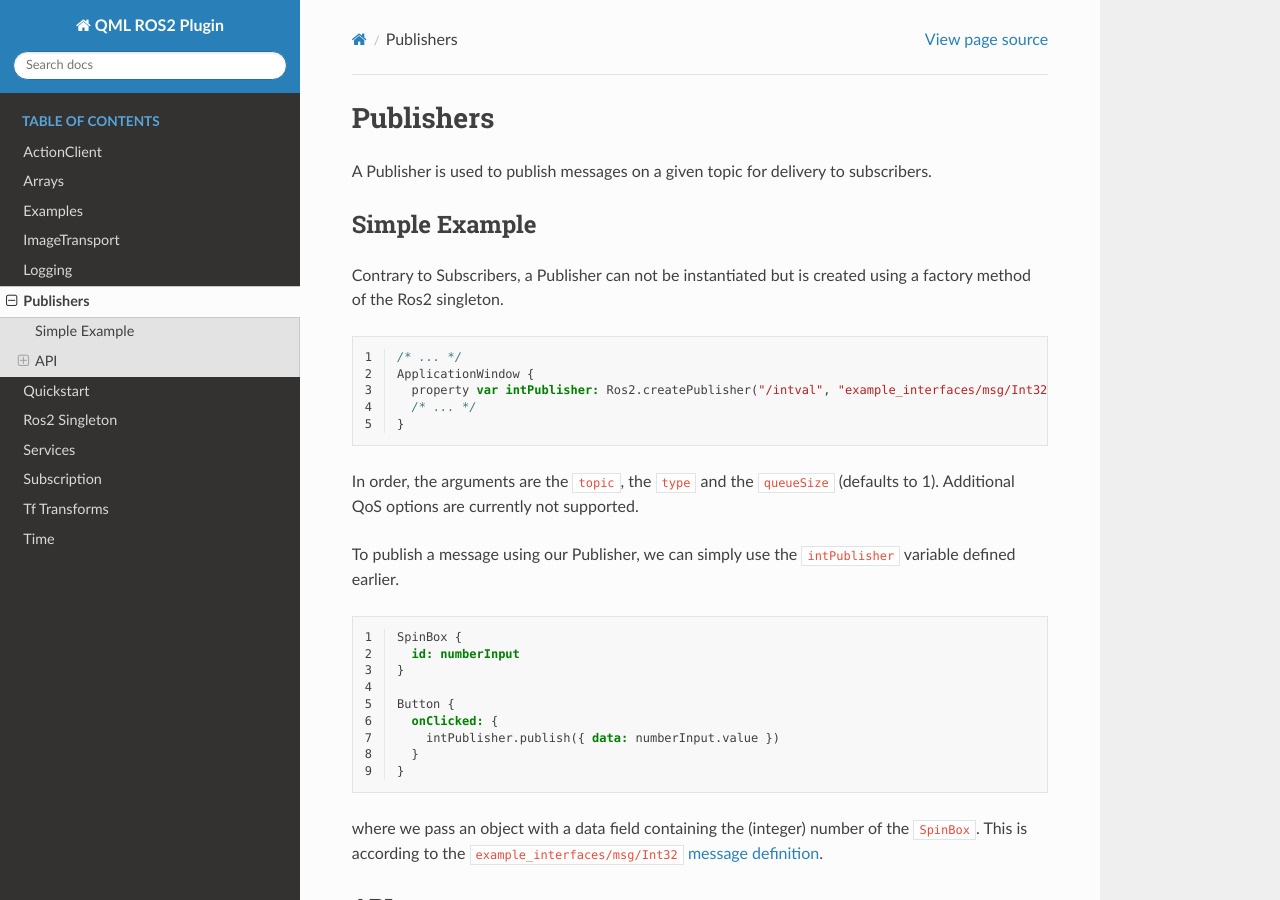
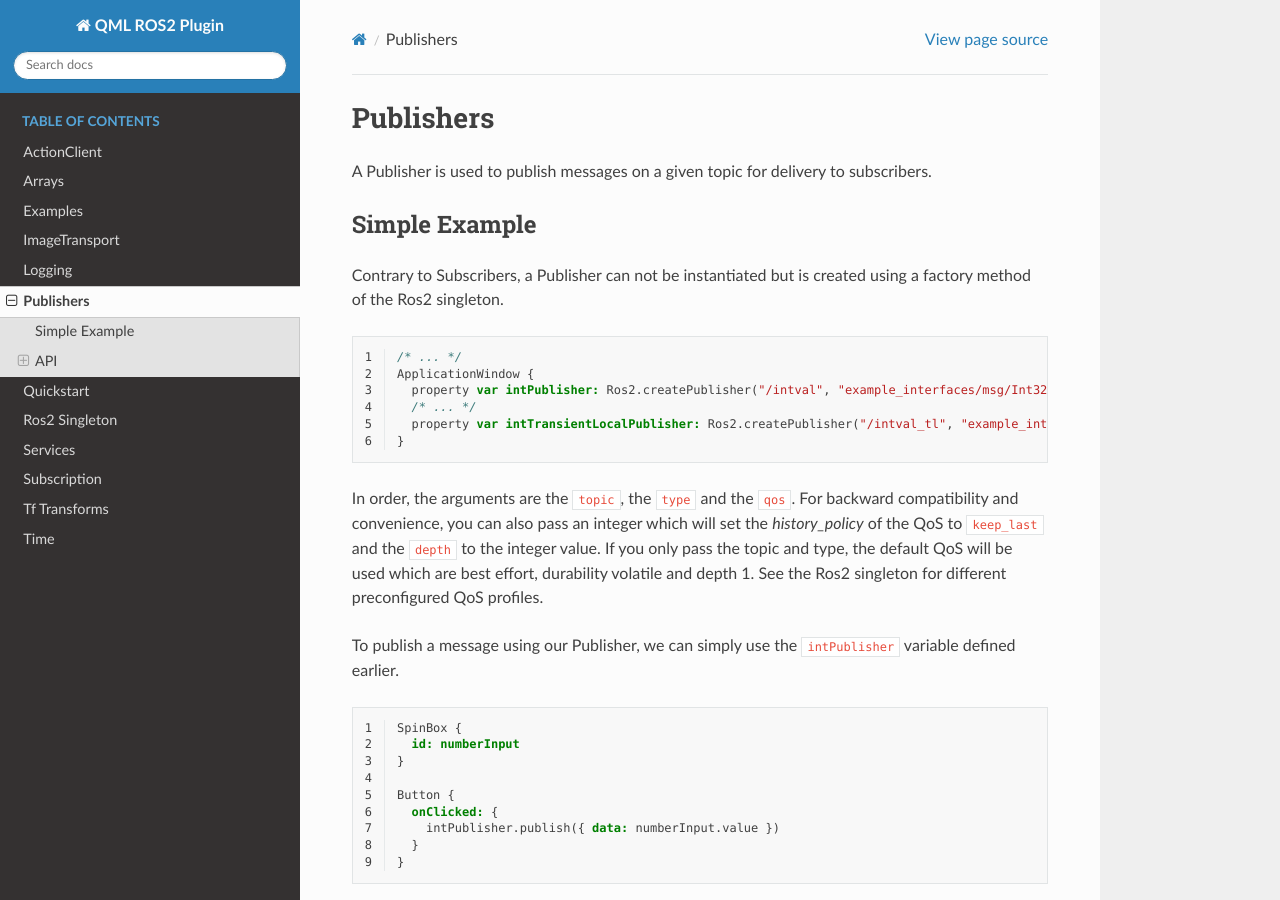
Before and after one commit to StefanFabian/qml_ros2_plugin, a Sphinx documentation site: the page built from docs/pages/Publishers.rst, in a window 1280 px wide and 900 px high. Built offline with Sphinx 7.4.7 and the Read the Docs theme 3.1.0, drawn with Linux system fonts in a browser that asks for light colours.

Commit message:
Updated docs.

```diff
--- a/docs/pages/Examples.rst
+++ b/docs/pages/Examples.rst
@@ -5,17 +5,17 @@ Examples
 You can find the described example QML files in the
 `qml_ros2_plugin repo examples directory <https://github.com/StefanFabian/qml_ros2_plugin/tree/master/examples>`_.
 
-Subscriber
+Subscription
 ==========
 
-The subscriber example demonstrates how to create a ``Subscriber`` in QML
+The subscriber example demonstrates how to create a ``Subscription`` in QML
 using the *QML ROS Plugin*.
 
 You can run the example using the ``qmlscene`` executable:
 
 .. code-block::
 
-  qmlscene subscriber.qml
+  qmlscene subscription.qml
 
 Publisher
 =========
--- a/docs/pages/Publishers.rst
+++ b/docs/pages/Publishers.rst
@@ -17,10 +17,14 @@ created using a factory method of the Ros2 singleton.
   ApplicationWindow {
     property var intPublisher: Ros2.createPublisher("/intval", "example_interfaces/msg/Int32", 10)
     /* ... */
+    property var intTransientLocalPublisher: Ros2.createPublisher("/intval_tl", "example_interfaces/msg/Int32", Ros2.QoS().transient_local())
   }
 
-In order, the arguments are the ``topic``, the ``type`` and the ``queueSize`` (defaults to 1).
-Additional QoS options are currently not supported.
+In order, the arguments are the ``topic``, the ``type`` and the ``qos``.
+For backward compatibility and convenience, you can also pass an integer which will set the `history_policy` of the QoS to
+``keep_last`` and the ``depth`` to the integer value.
+If you only pass the topic and type, the default QoS will be used which are best effort, durability volatile and depth 1.
+See the Ros2 singleton for different preconfigured QoS profiles.
 
 To publish a message using our Publisher, we can simply use the ``intPublisher`` variable defined earlier.
 
@@ -47,3 +51,6 @@ Publisher
 =========
 .. doxygenclass:: qml_ros2_plugin::Publisher
   :members:
+
+.. doxygenclass:: qml_ros2_plugin::QoSWrapper
+  :members:
--- a/docs/pages/Ros2-Singleton.rst
+++ b/docs/pages/Ros2-Singleton.rst
@@ -131,5 +131,8 @@ API
 .. doxygenclass:: qml_ros2_plugin::IO
   :members:
 
+.. doxygenclass:: qml_ros2_plugin::QoSWrapper
+  :members:
+
 .. doxygenclass:: qml_ros2_plugin::Ros2QmlSingletonWrapper
   :members:
```
Also changed, not shown: docs/pages/Subscription.rst (+4 -4 lines).
